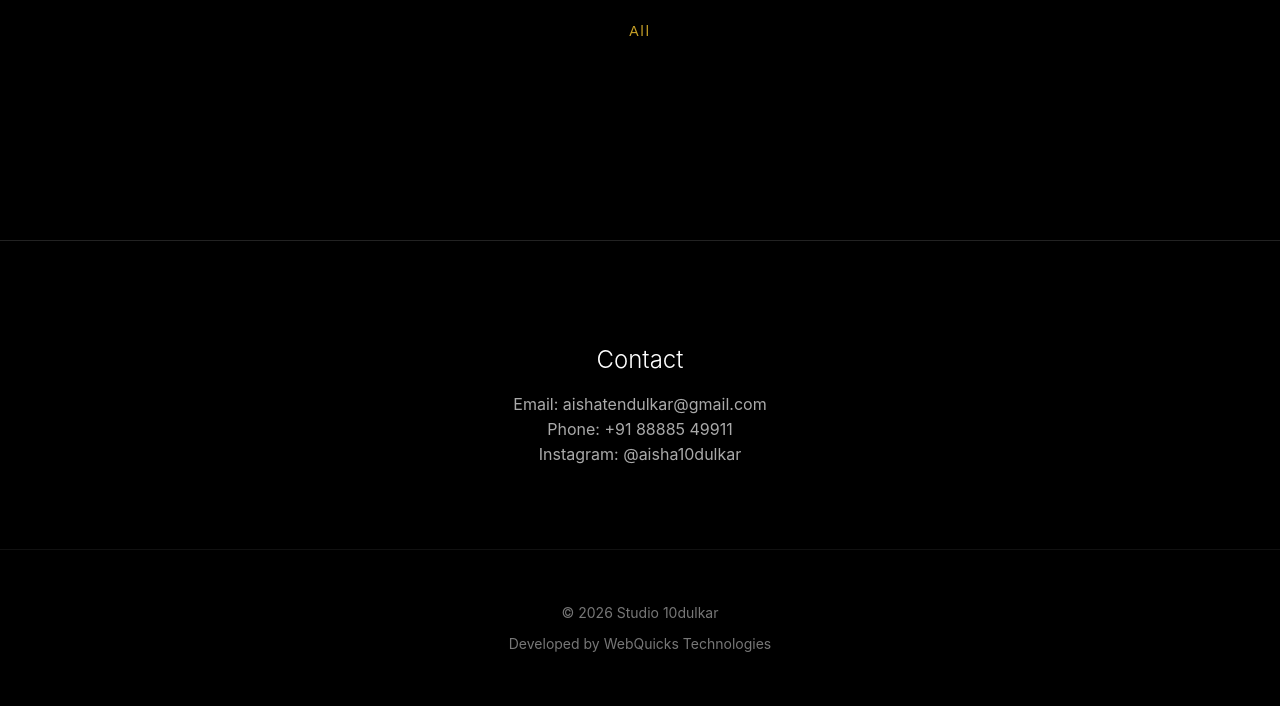
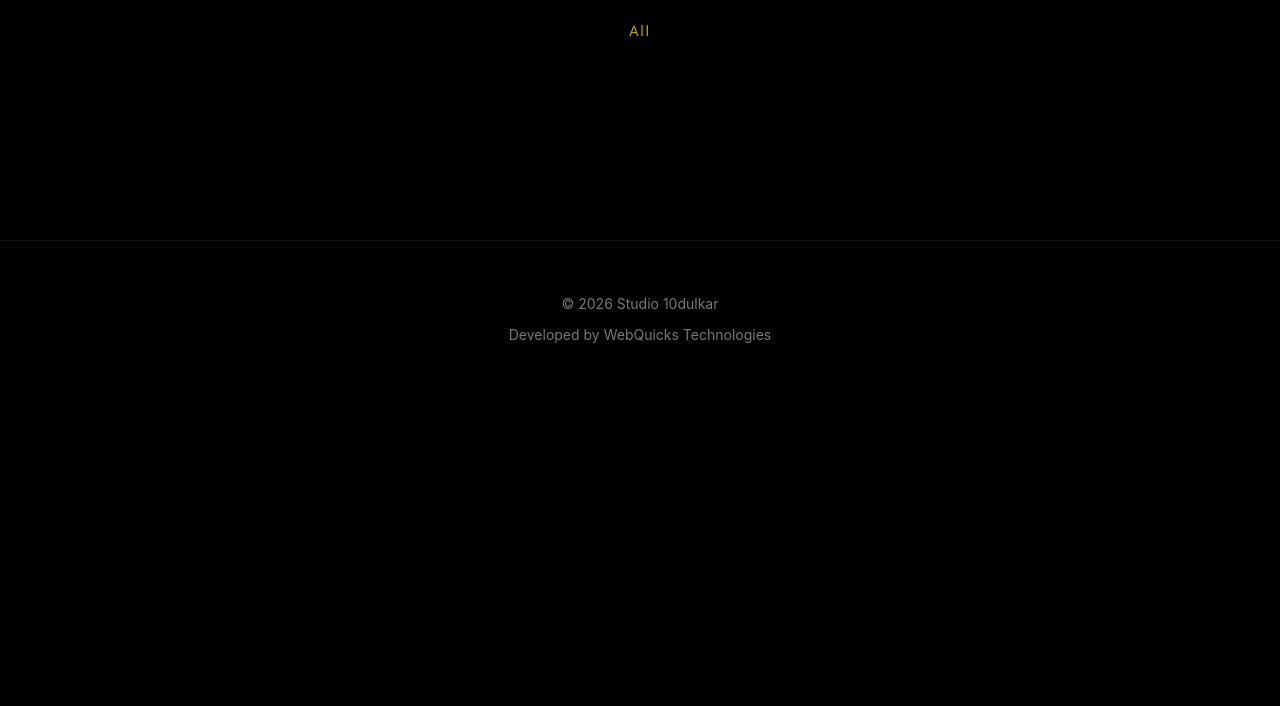
Before and after one commit to abhilashmarathe/aishwarya-portfolio, a Django app: page / in a window 1280 px wide. Shown: the part 723-1429 px from the top of the page. After the commit the page ends 1066 px from the top, so only its background shows below. Run offline with Django 5.2, Linux system fonts and the light colour scheme; data that the repository does not hold is empty.

Commit message:
Update index.html

```diff
--- a/templates/index.html
+++ b/templates/index.html
@@ -291,13 +291,6 @@
     {% endfor %}
 </div>
 
-<div class="contact">
-    <h3>Contact</h3>
-    <p>Email: aishatendulkar@gmail.com</p>
-    <p>Phone: +91 88885 49911</p>
-    <p>Instagram: @aisha10dulkar</p>
-</div>
-
 <script>
 function filterCategory(categoryId) {
     fetch(`/?category=${categoryId}`, {
```
